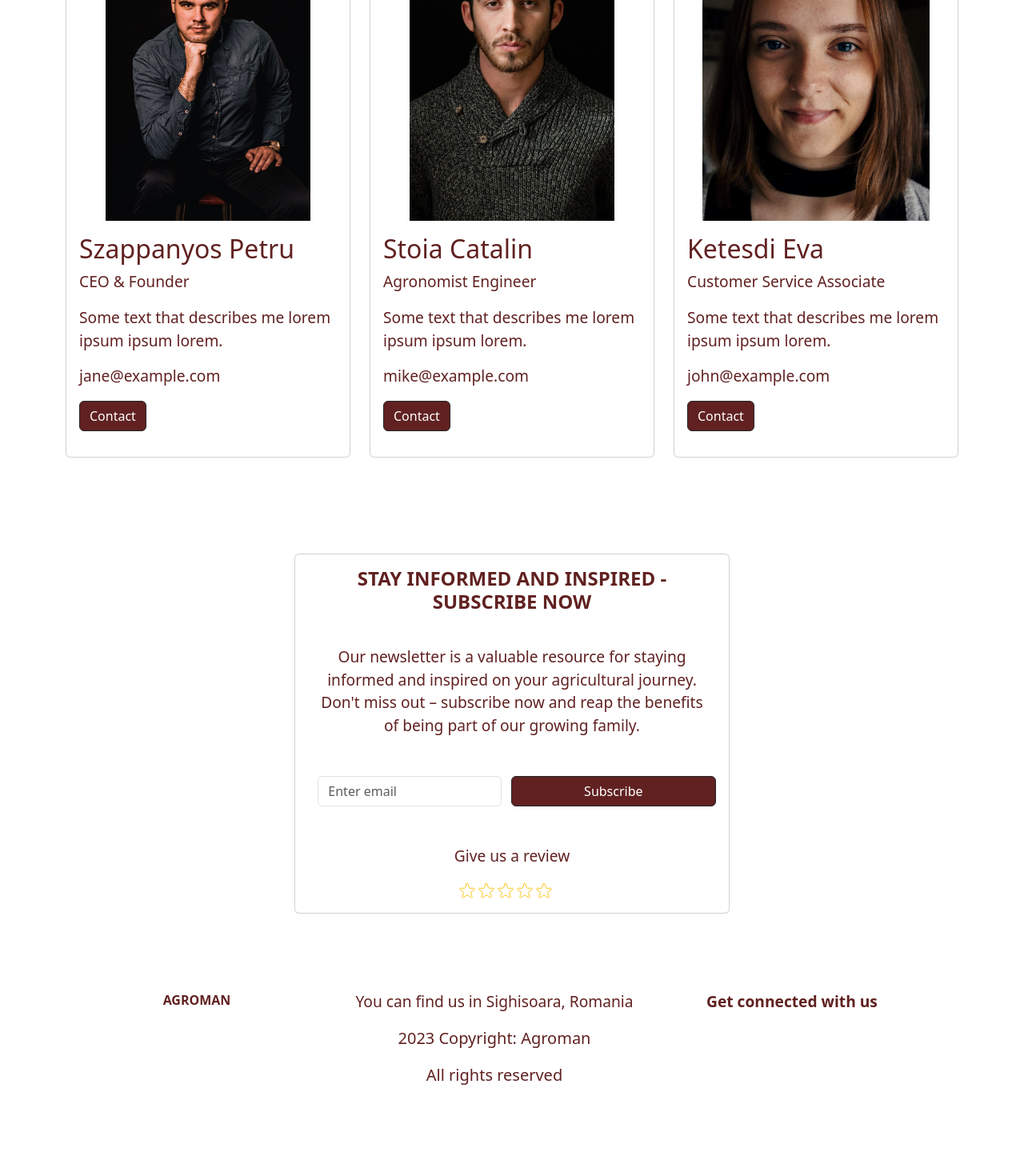
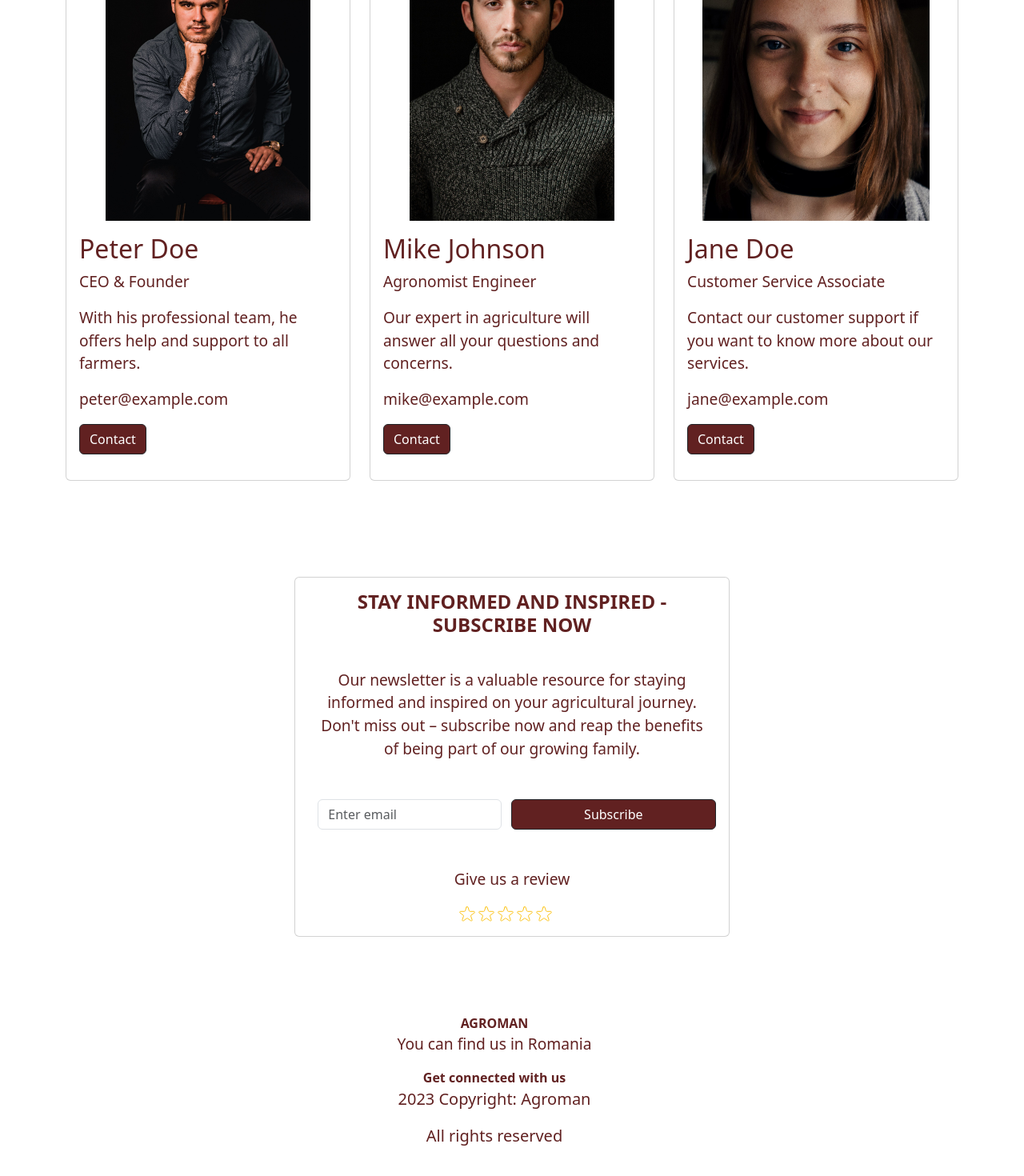
Before and after one commit to Evaketesdi/agroman, a React (Create React App) app: page / in a window 1280 px wide. Shown: the part 1216-2686 px from the top of the page at 80% size. Before the commit the page ends 2639 px from the top, so only its background shows below. Built offline with nearby package versions, Linux system fonts and the light colour scheme.

Commit message:
star review modified

```diff
--- a/src/App.js
+++ b/src/App.js
@@ -40,26 +40,29 @@ const ourTeam = [
   {
     id: 123456,
     image: "/images/peter.jpg",
-    name: "Szappanyos Petru",
+    name: "Peter Doe",
     function: "CEO & Founder",
-    description: "Some text that describes me lorem ipsum ipsum lorem.",
-    email: "jane@example.com",
+    description:
+      "With his professional team, he offers help and support to all farmers.",
+    email: "peter@example.com",
   },
   {
     id: 123457,
     image: "/images/catalin.jpg",
-    name: "Stoia Catalin",
+    name: "Mike Johnson",
     function: "Agronomist Engineer",
-    description: "Some text that describes me lorem ipsum ipsum lorem.",
+    description:
+      "Our expert in agriculture will answer all your questions and concerns.",
     email: "mike@example.com",
   },
   {
     id: 123458,
     image: "/images/eva.jpg",
-    name: "Ketesdi Eva",
+    name: "Jane Doe",
     function: "Customer Service Associate",
-    description: "Some text that describes me lorem ipsum ipsum lorem.",
-    email: "john@example.com",
+    description:
+      "Contact our customer support if you want to know more about our services.",
+    email: "jane@example.com",
   },
 ];
 
@@ -339,128 +342,6 @@ function CalculatorItem({ title, input1, input2, result }) {
   );
 }
 
-/*function DilutionCalculator() {
-  const [amountOfProduct, setAmountOfProduct] = useState("");
-  const [concentration, setConcentration] = useState("");
-  const [result, setResult] = useState("");
-  const [isOpen, setIsOpen] = useState(false);
-
-  const handleButtonClick = (e) => {
-    e.preventDefault();
-
-    // Perform your calculation based on user inputs
-    const waterAmount =
-      amountOfProduct / (concentration / 1000) - amountOfProduct;
-
-    // Update the result state
-    setResult(waterAmount);
-    console.log(result);
-  };
-
-  function handleToggle() {
-    setIsOpen((isOpen) => !isOpen);
-  }
-
-  return (
-    <div id="accordion" className="container text-color my-5">
-      <div className="card text-color">
-        <h2 className="card-header">Dilution calculator</h2>
-        <div className="card-text">
-          <a
-            className="btn text-color"
-            data-bs-toggle="collapse"
-            href="#collapseCalc"
-          >
-            <p onClick={handleToggle}>Check it out 👇</p>
-          </a>
-        </div>
-        {isOpen && (
-          <div
-            id="collapseCalc"
-            className="collapse show"
-            data-bs-parent="#accordion"
-          >
-            <div className="container row card-body text-color">
-              <div className="container col my-3">
-                <div className="row">
-                  <div className="col">
-                    1. Know the required amount of product and the recommended
-                    concentration of the spraying solution. What amount of water
-                    should you use to prepare the spray solution?
-                  </div>
-                </div>
-                <div className="row my-3">
-                  <label className="col form-label">
-                    Enter the amount of product expressed in grams or ml:
-                  </label>
-                  <input
-                    type="number"
-                    value={amountOfProduct}
-                    onChange={(e) => setAmountOfProduct(e.target.value)}
-                    className="col"
-                  ></input>
-                </div>
-                <div className="row my-3">
-                  <label className="col form-label">
-                    Enter recommended concentration (%) of the spray solution:
-                  </label>
-                  <input
-                    type="number"
-                    value={concentration}
-                    onChange={(e) => setConcentration(e.target.value)}
-                    className="col"
-                  ></input>
-                </div>
-                <div className="row my-3">
-                  <div className="col"></div>
-                  <Button onClick={(e) => handleButtonClick(e)}>
-                    Calculate
-                  </Button>
-                </div>
-                <div className="row my-3">
-                  <div className="col">
-                    <p>Amount of Water needed: {result} liters</p>
-                  </div>
-                </div>
-              </div>
-              <div className="col-1"></div>
-              <form className="container col my-3">
-                <div className="row">
-                  <div className="col">
-                    2. Know the amount of solution required (the volume of the
-                    spray pump) and the recommended concentration. What amount
-                    of product should you use to prepare the spray solution?
-                  </div>
-                </div>
-                <div className="row my-3">
-                  <label className="col form-label">
-                    Enter the amount of solution expressed in liters:
-                  </label>
-                  <input type="text" className="col"></input>
-                </div>
-                <div className="row my-3">
-                  <label className="col form-label">
-                    Enter the recommended concentration of the spray solution:
-                  </label>
-                  <input type="text" className="col"></input>
-                </div>
-                <div className="row my-3">
-                  <div className="col"></div>
-                  <Button>Calculate</Button>
-                </div>
-                <div className="row my-3">
-                  <div className="col">The required amount of product is:</div>
-                  <input className="col"></input>
-                </div>
-              </form>
-            </div>
-          </div>
-        )}
-      </div>
-    </div>
-  );
-}*/
-
 function AboutUs() {
   const team = ourTeam;
   return (
@@ -474,6 +355,7 @@ function AboutUs() {
     </div>
   );
 }
+
 function Team({ team }) {
   return (
     <div id="about" className="col-lg-4 col-md-6 col-sm-12 mb-4">
@@ -521,10 +403,25 @@ function SubscribeForm() {
           </button>
 
           <div className="mt-5">
-            <p>Give us a review</p>
-            <>
-              <StarRating maxRating={5} size={24} onSetRating={setUserRating} />
-            </>
+            {userRating > 0 ? (
+              <>
+                <p>Thank you for your review!</p>
+                <StarRating
+                  maxRating={5}
+                  size={24}
+                  onSetRating={setUserRating}
+                />
+              </>
+            ) : (
+              <>
+                <p>Give us a review</p>
+                <StarRating
+                  maxRating={5}
+                  size={24}
+                  onSetRating={setUserRating}
+                />
+              </>
+            )}
           </div>
         </div>
       </form>
@@ -537,16 +434,10 @@ function Footer() {
     <footer className="container m-5 text-color text-center row">
       <div className="col">
         <strong>AGROMAN</strong>
-      </div>
-      <div className="col">
-        <p>You can find us in Sighisoara, Romania</p>
+        <p>You can find us in Romania</p>
+        <strong>Get connected with us</strong>
         <p className="lead">2023 Copyright: Agroman</p>
         <p className="lead">All rights reserved</p>
-      </div>
-      <div className="col">
-        <p>
-          <strong>Get connected with us</strong>
-        </p>
       </div>
     </footer>
   );
```
